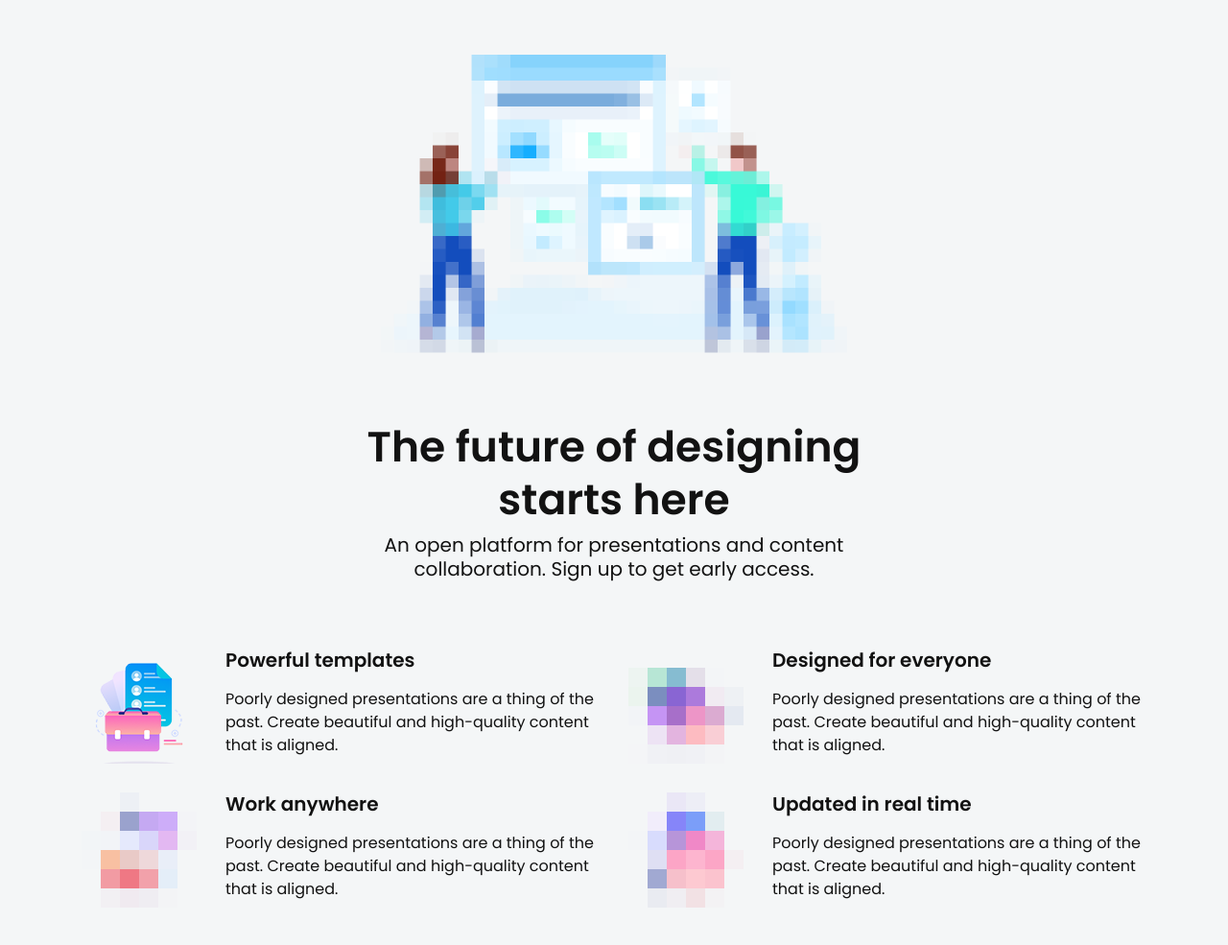
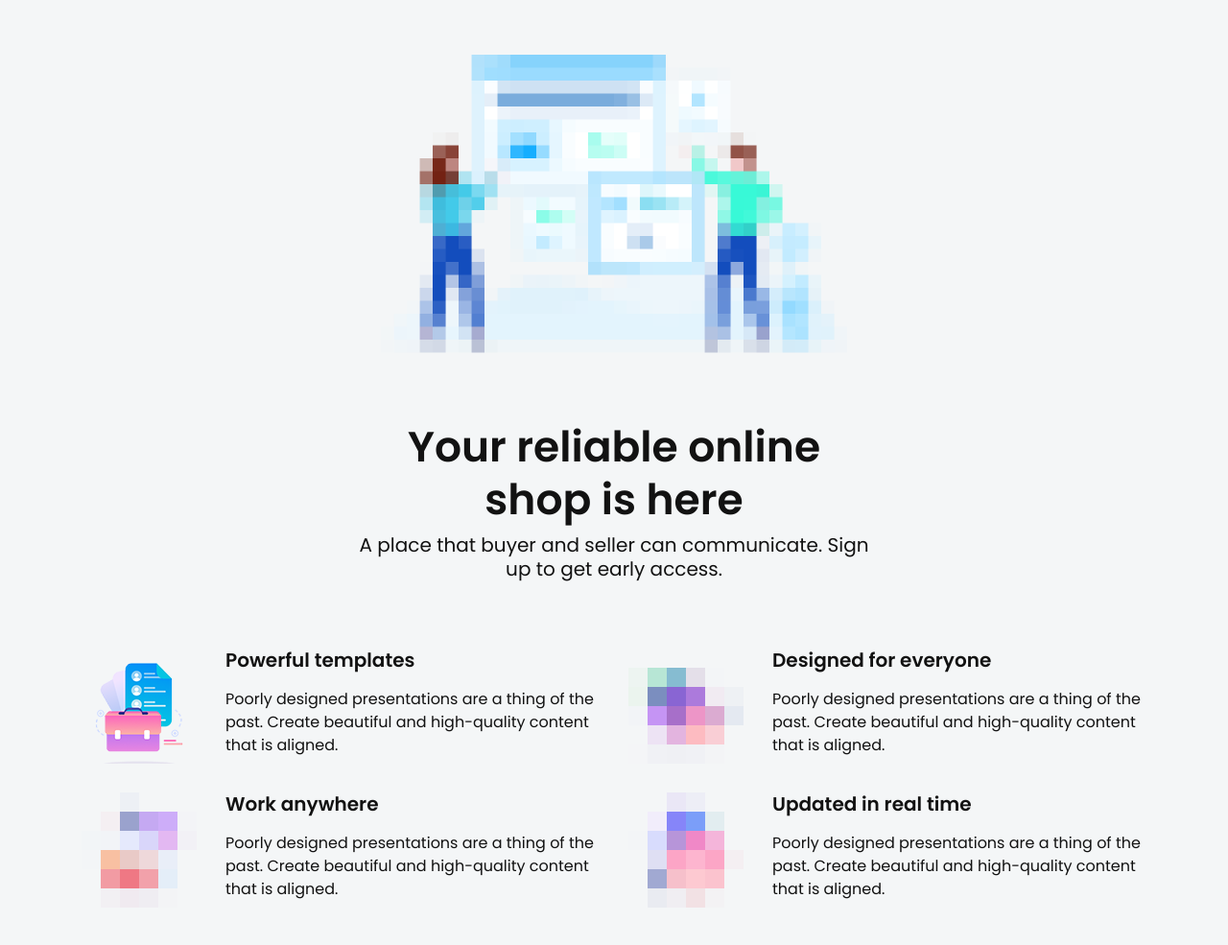
Before and after one commit to Ridho2212/UASCC, a plain HTML site: page index.html in a window 1280 px wide. Shown: the part 891-1876 px from the top of the page at 96% size. Drawn offline with Linux system fonts and the light colour scheme; files whose address does not match are found by name.

Commit message:
few changes

```diff
--- a/index.html
+++ b/index.html
@@ -89,7 +89,7 @@
                                         <a class="page-scroll" href="#about">ABOUT</a>
                                     </li>
                                     <li class="nav-item">
-                                        <a class="page-scroll" href="#portfolio">PORTFOLIO</a>
+                                        <a class="page-scroll" href="#portfolio">PRODUCT</a>
                                     </li>
                                     <li class="nav-item">
                                         <a class="page-scroll" href="#pricing">PRICING</a>
@@ -223,8 +223,8 @@
                         <img src="assets/images/services.png" alt="services">
                     </div>
                     <div class="section-title text-center mt-30 pb-40">
-                        <h4 class="title wow fadeInUp" data-wow-duration="1.5s" data-wow-delay="0.6s">The future of designing starts here</h4>
-                        <p class="text wow fadeInUp" data-wow-duration="1.5s" data-wow-delay="1s">An open platform for presentations and content collaboration. Sign up to get early access.</p>
+                        <h4 class="title wow fadeInUp" data-wow-duration="1.5s" data-wow-delay="0.6s">Your reliable online shop is here</h4>
+                        <p class="text wow fadeInUp" data-wow-duration="1.5s" data-wow-delay="1s">A place that buyer and seller can communicate. Sign up to get early access.</p>
                     </div> <!-- section title -->
                 </div>
             </div> <!-- row -->
```
